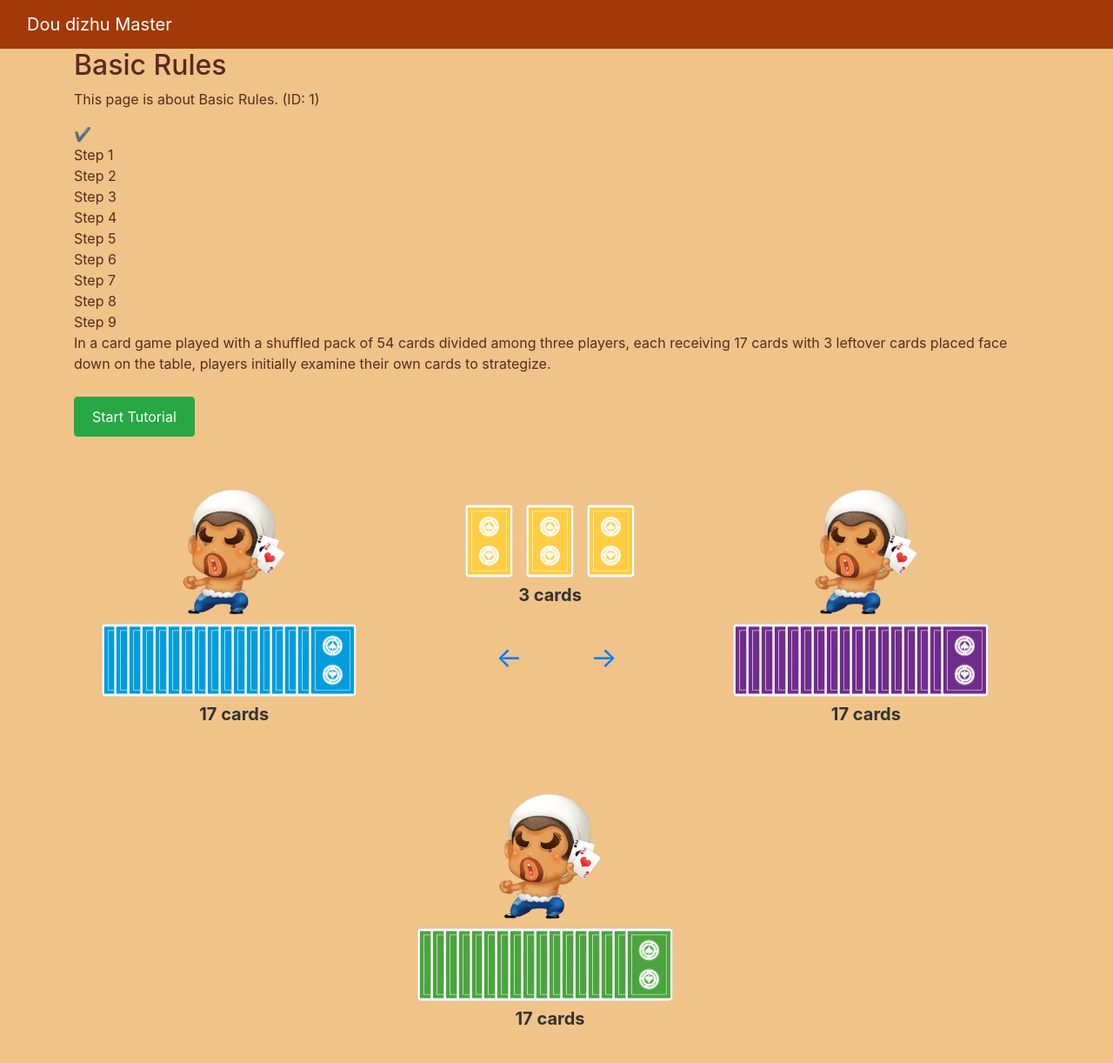
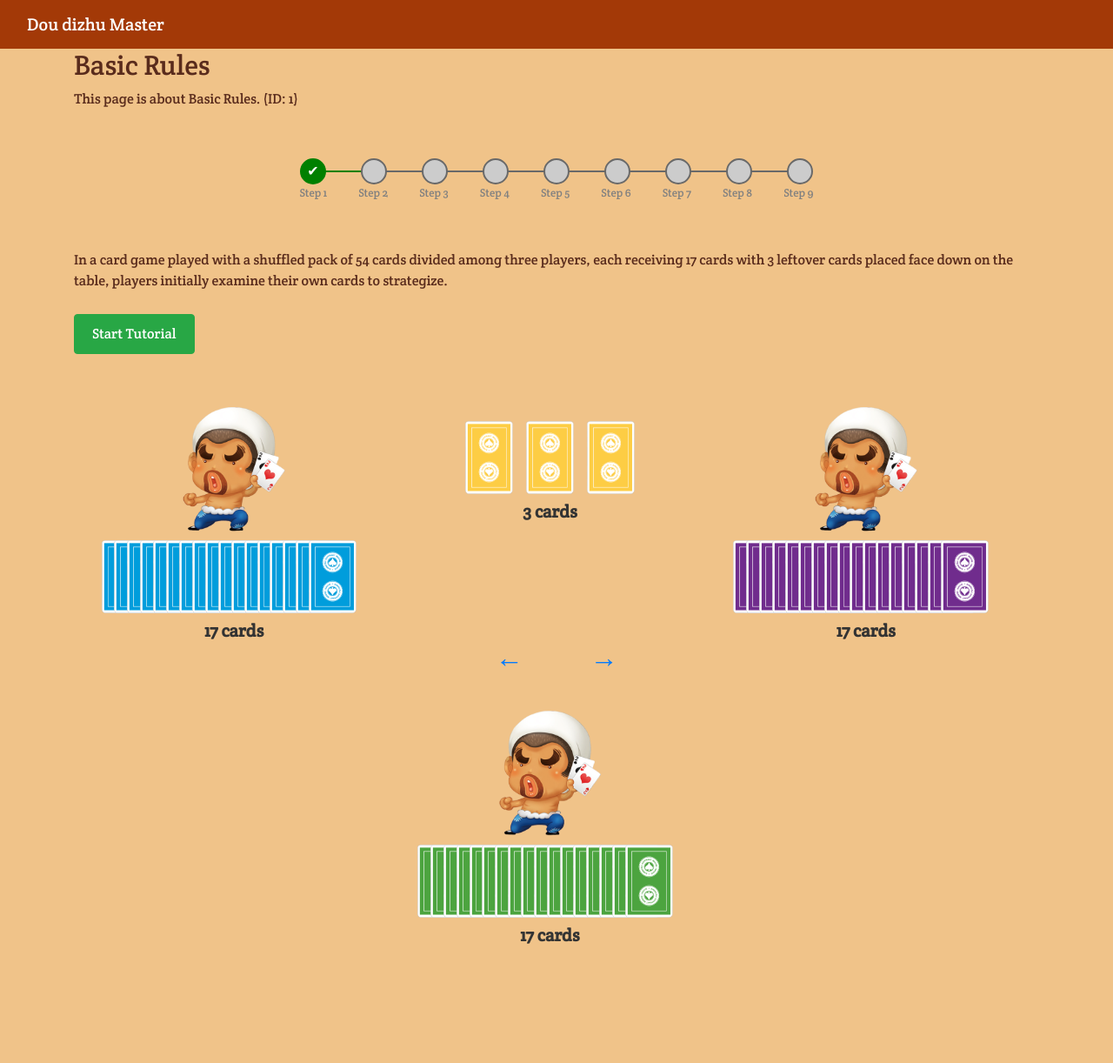
Before and after one commit to fzhu12/Dou-Dizhu, a Flask app: page /rules/1 in a window 1280 px wide. Shown: the whole page at 87% size. After the commit the page ends 1085 px from the top, so only its background shows below. Run offline with Flask 3, Linux system fonts and the light colour scheme; some libraries are stand-ins or nearby versions; some web fonts are replaced.

Commit message:
added font and progress bar css

```diff
--- a/static/css/main.css
+++ b/static/css/main.css
@@ -1,6 +1,13 @@
+@font-face {
+    font-family: 'Crete Round';
+    src: url('/fonts/CreteRound-Regular.ttf') format('truetype'); /* Adjust the path as necessary */
+    font-weight: normal;
+    font-style: normal;
+}
 body {
     color: #592b1c;         /* Sets the text color */
     background-color: #f0c389;  /* Sets the background color */
+    font-family: 'Crete Round', serif;
 }
 
 /* CSS style for navbar*/
@@ -106,3 +113,65 @@ body {
     text-align: center;
     margin-bottom: 20px;
 }
+
+.show_progress{
+    margin: 5%;
+}
+
+.progress_bar{
+    display: flex;
+    justify-content: center;
+    align-items: center;
+}
+
+.progress_tracker {
+    display: flex;
+    align-items: center;
+}
+
+.step {
+    margin: 0 20px;
+    width: 30px;
+    height: 30px;
+    border: 2px solid dimgray;
+    border-radius: 50%;
+    background-color: #ccc;
+    position: relative;
+    display: flex;
+    flex-direction: column;
+    justify-content: center;
+    align-items: center;
+    color: dimgray;
+    font-family: Arial, sans-serif;
+}
+
+.progress_text {
+    margin: 0 18px;
+    font-size: 0.8em;
+    color: gray;
+    text-align: center;
+}
+
+.step.completed {
+    border-color: green;
+    background-color: green;
+    color: white;
+}
+
+.step:not(:last-child)::after {
+    content: '';
+    width: 60px;
+    height: 2px;
+    background-color: dimgray;
+    position: absolute;
+    left: 50%;
+    z-index: -1;
+}
+
+.step.completed:not(:last-child)::after {
+    background-color: green;
+}
+
+.icon {
+    font-size: 1em;
+}
```
